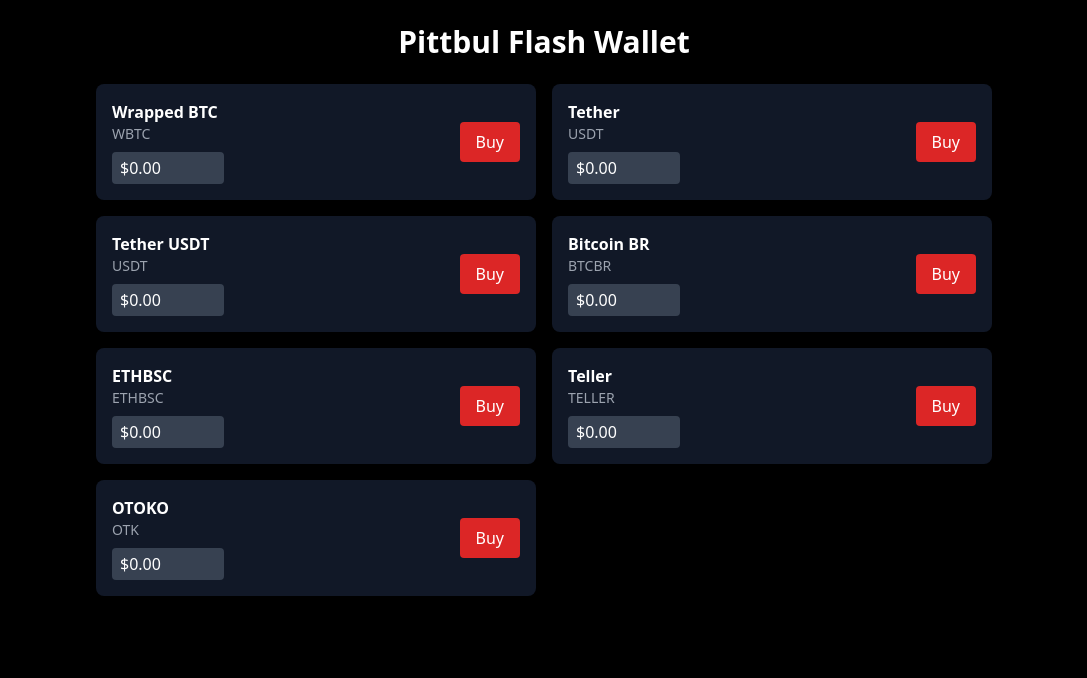
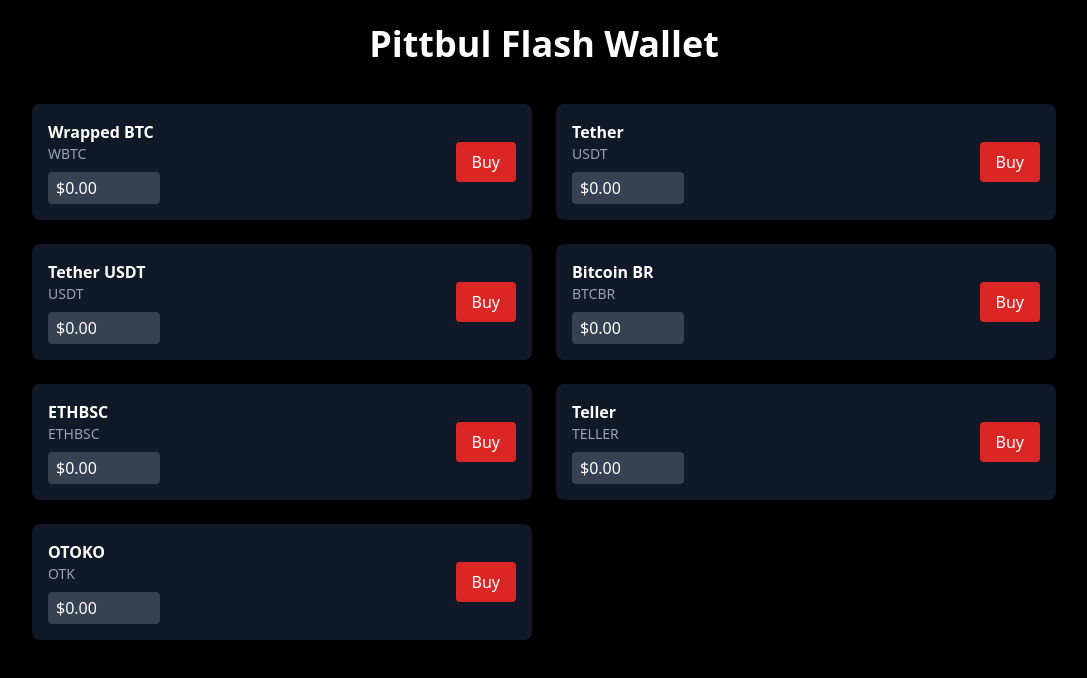
Before and after one commit to Tether-creator/pittbul-flash-wallet, a React (Vite) app: page / in a window 1280 px wide. Shown: the top 678 px of the page, without its empty margins (96-1183 px from the left). Built offline with nearby package versions, Linux system fonts and the light colour scheme.

Commit message:
Update App.jsx

```diff
--- a/src/App.jsx
+++ b/src/App.jsx
@@ -8,10 +8,11 @@
   };
 
   return (
-    <div className="min-h-screen bg-black text-white flex flex-col items-center p-6">
-      <h1 className="text-3xl font-bold mb-6 text-center">Pittbul Flash Wallet</h1>
+    <div className="min-h-screen w-full bg-black text-white flex justify-center items-start p-6">
+      <div className="w-full max-w-5xl">
+        <h1 className="text-4xl font-bold text-center mb-10">Pittbul Flash Wallet</h1>
 
-      <div className="w-full max-w-4xl grid gap-4 grid-cols-1 sm:grid-cols-2">
+        <div className="grid grid-cols-1 sm:grid-cols-2 gap-6">
           {tokens.map((token) => (
             <TokenCard
               key={token.id}
@@ -23,6 +24,7 @@
           ))}
         </div>
       </div>
+    </div>
   );
 }
 
```
Lines whose indentation alone changed are shown as unchanged.
